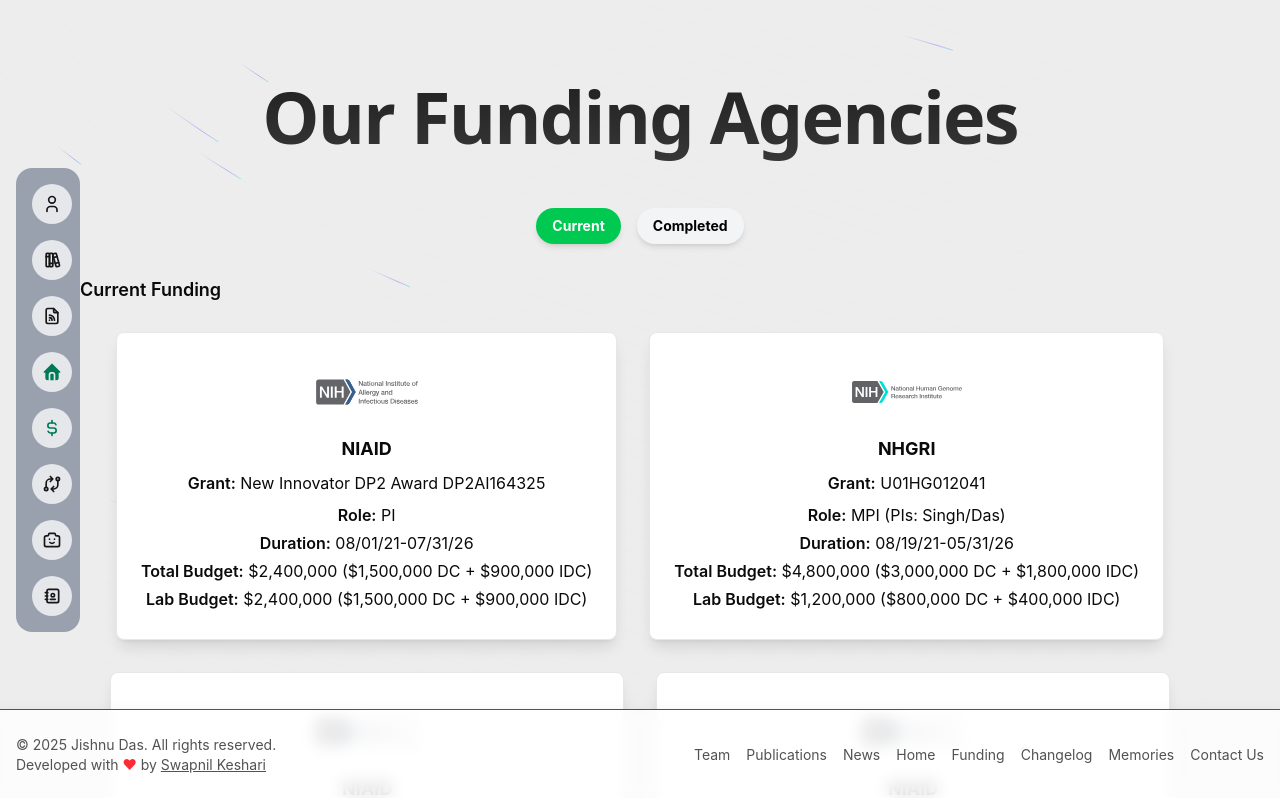
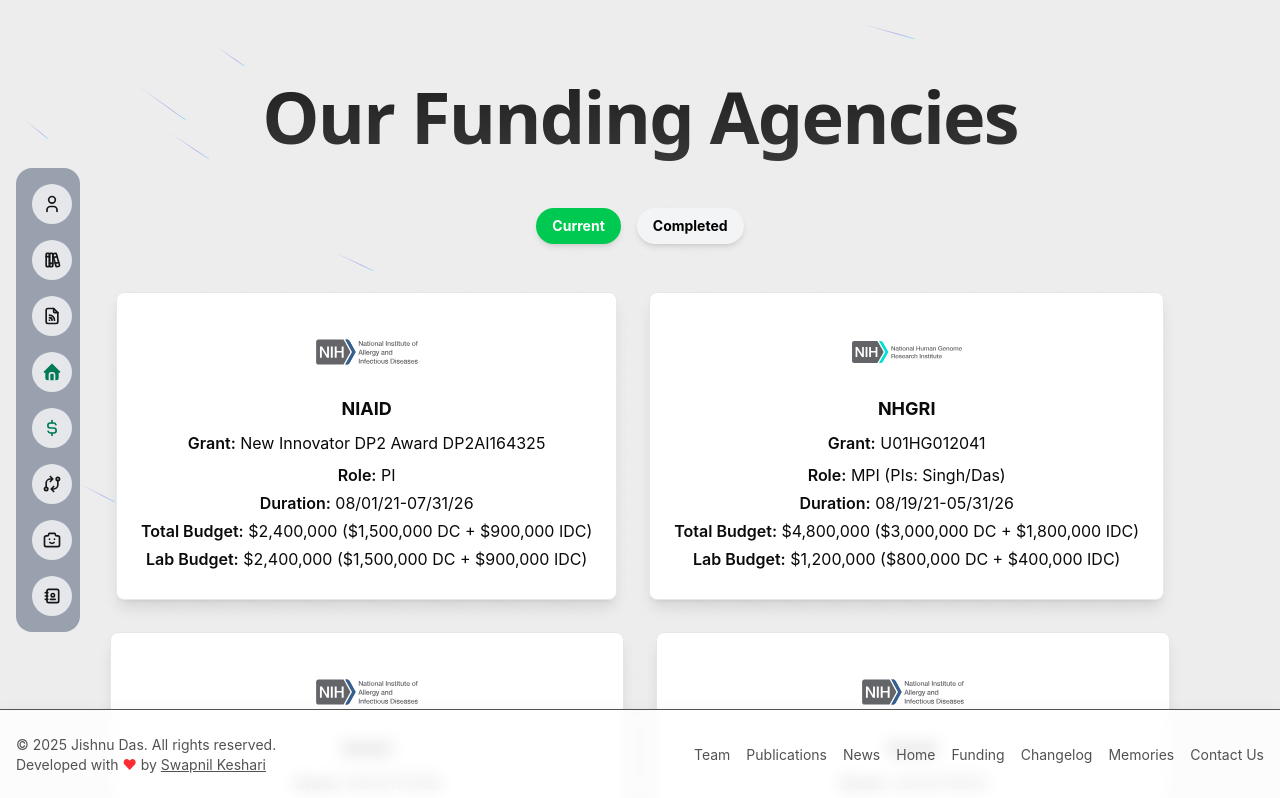
Before and after one commit to jishnu-lab/jishnu-lab.github.io, a Next.js app: page /funding in a window 1280 px wide. Shown: the top 798 px of the page. Built offline with nearby package versions, Linux system fonts and the light colour scheme.

Commit message:
fix funding.js

```diff
--- a/src/components/ui_data/funding_ui_data.js
+++ b/src/components/ui_data/funding_ui_data.js
@@ -32,9 +32,9 @@ export function FundingTileData({ type = "Current" }) {
     return (
         <div>
             <section aria-labelledby="current-funding" className="mb-6">
-                <h3 id="current-funding" className="text-lg font-semibold mb-3">
+                {/* <h3 id="current-funding" className="text-lg font-semibold mb-3">
                     Current Funding
-                </h3>
+                </h3> */}
                 <div className="flex flex-wrap justify-center items-center">
                     {current.map((fund) => (
                         <FundingTile key={fund.agency + fund.grant} {...fund} />
@@ -43,9 +43,9 @@ export function FundingTileData({ type = "Current" }) {
             </section>
             {completed.length > 0 && (
                 <section aria-labelledby="past-funding" className="mt-8">
-                    <h3 id="past-funding" className="text-lg font-semibold mb-3">
+                    {/* <h3 id="past-funding" className="text-lg font-semibold mb-3">
                         Past Funding
-                    </h3>
+                    </h3> */}
                     <div className="flex flex-wrap justify-center items-center">
                         {completed.map((fund) => (
                             <FundingTile key={fund.agency + fund.grant} {...fund} />
--- a/src/pages/funding.js
+++ b/src/pages/funding.js
@@ -46,7 +46,7 @@ export default function Funding() {
         </div>
 
         <div className="flex flex-wrap justify-center items-center">
-          <FundingTileData type={showCurrent ? "current" : "completed"} />
+          <FundingTileData type={showCurrent ? "current" : "Completed"} />
         </div>
       </Layout>
     </>
```
